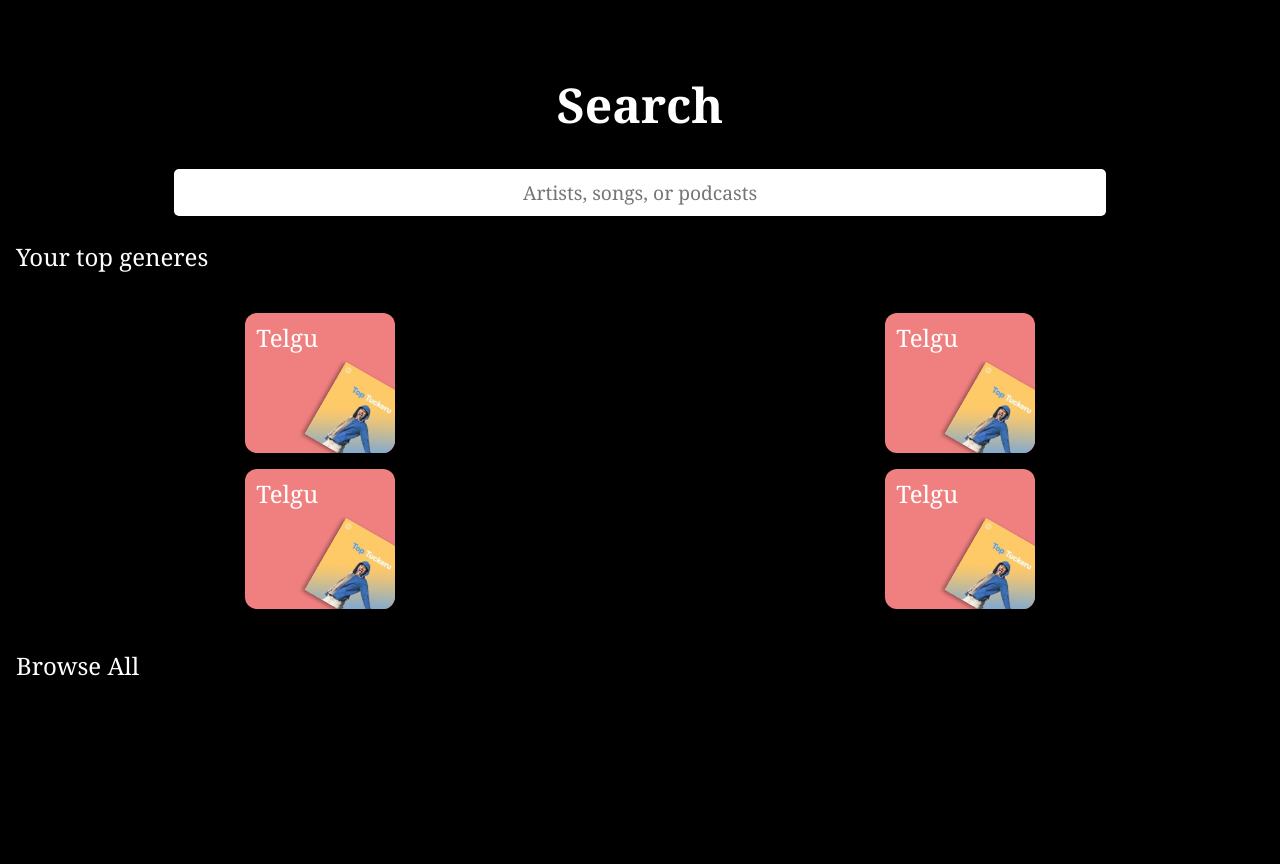
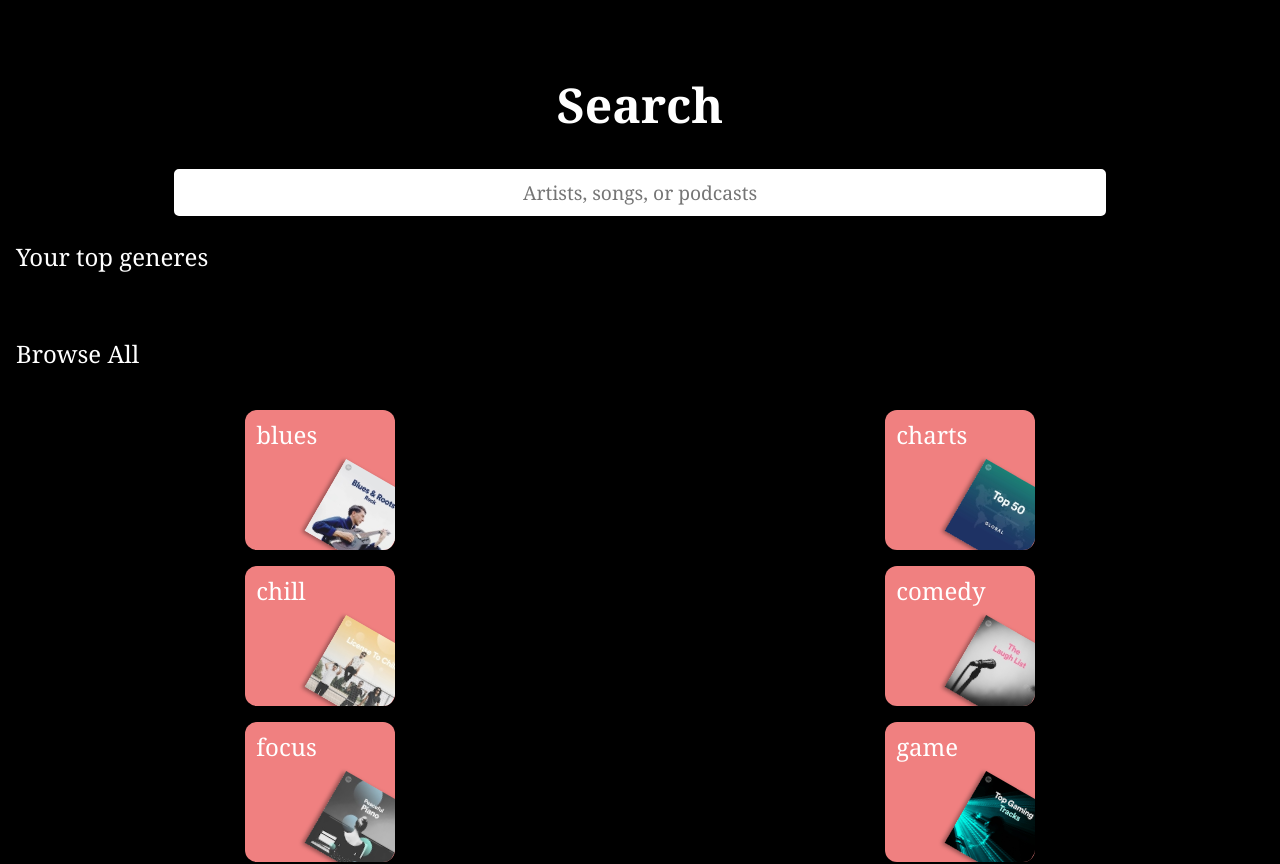
Before and after one commit to TidbitsJS/Spotify-Search, a React (Create React App) app: page / in a window 1280 px wide. Shown: the top 864 px of the page. Before the commit the page ends 800 px from the top, so only its background shows below. Built offline with nearby package versions, Linux system fonts and the light colour scheme.

Commit message:
browse & data

```diff
--- a/src/Components/Albums/Album.js
+++ b/src/Components/Albums/Album.js
@@ -10,10 +10,10 @@ export class Album extends Component {
           <p>Your top generes</p>
         </div>
         <div className="album-grid">
+          {/* <Card />
           <Card />
           <Card />
-          <Card />
-          <Card />
+          <Card /> */}
         </div>
       </div>
     );
--- a/src/Components/Browse/Browse.js
+++ b/src/Components/Browse/Browse.js
@@ -1,5 +1,7 @@
 import React, { Component } from "react";
 import "./browse.css";
+import data from "../Cards/Data";
+import Card from "../Cards/Card";
 
 export class Browse extends Component {
   render() {
@@ -8,7 +10,11 @@ export class Browse extends Component {
         <div className="browse-heading">
           <p>Browse All</p>
         </div>
-        <div className="album-grid"></div>
+        <div className="browse-grid">
+          {data.map((album, index) => (
+            <Card data={album} key={index} />
+          ))}
+        </div>
       </div>
     );
   }
--- a/src/Components/Cards/Card.js
+++ b/src/Components/Cards/Card.js
@@ -4,12 +4,13 @@ import "./card.css";
 
 export class Card extends Component {
   render() {
+    const data = this.props.data;
     return (
       <div className="card-container">
-        <div className="text-block">Telgu</div>
+        <div className="text-block">{data.name}</div>
         <div className="image-block">
           <div className="image">
-            <img src={telgu} alt="telgu" />
+            <img src={data.img} alt="telgu" />
           </div>
         </div>
       </div>
--- /dev/null
+++ b/src/Components/Cards/Data.js
@@ -0,0 +1,45 @@
+import blues from "../../Spotify Images/blues.jpeg";
+import charts from "../../Spotify Images/charts.jpeg";
+import chill from "../../Spotify Images/chill.jpeg";
+import comedy from "../../Spotify Images/comedy.jpeg";
+import focus from "../../Spotify Images/focus.jpeg";
+import game from "../../Spotify Images/gaming.png";
+import hiphop from "../../Spotify Images/hiphop.jpeg";
+import home from "../../Spotify Images/home.png";
+
+const data = [
+  {
+    name: "blues",
+    img: blues,
+  },
+  {
+    name: "charts",
+    img: charts,
+  },
+  {
+    name: "chill",
+    img: chill,
+  },
+  {
+    name: "comedy",
+    img: comedy,
+  },
+  {
+    name: "focus",
+    img: focus,
+  },
+  {
+    name: "game",
+    img: game,
+  },
+  {
+    name: "hiphop",
+    img: hiphop,
+  },
+  {
+    name: "home",
+    img: home,
+  },
+];
+
+export default data;
```
